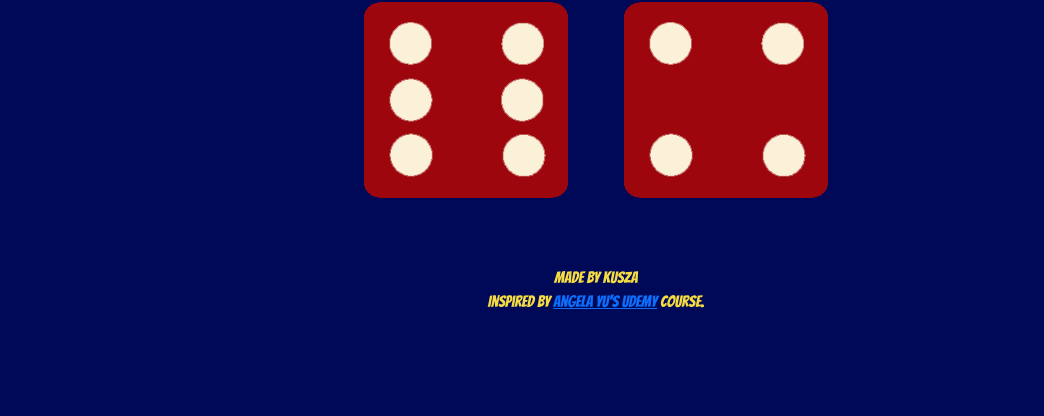
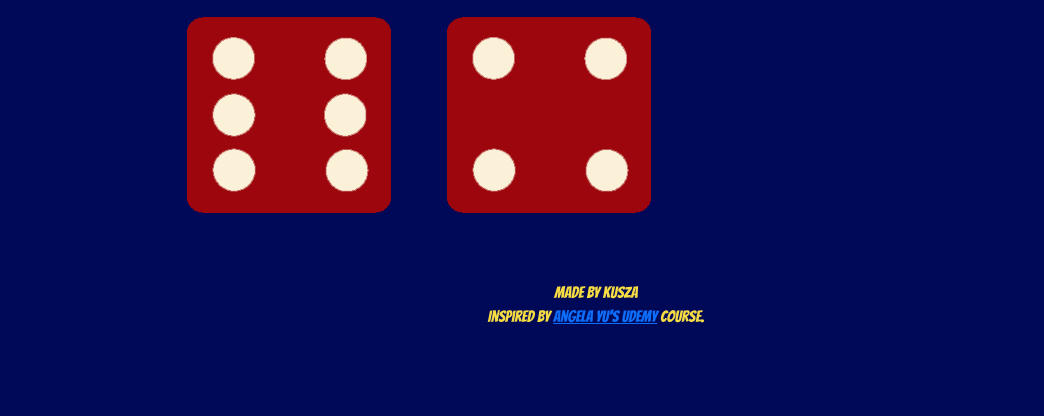
Before and after one commit to Kuszage/diceGame, a plain HTML site: page index.html in a window 1280 px wide. Shown: the part 384-800 px from the top of the page, without its empty margins (44-1088 px from the left). Drawn offline with nearby package versions, Linux system fonts and the light colour scheme; a web font is replaced by a local one.

Commit message:
Update styles.css

```diff
--- a/styles.css
+++ b/styles.css
@@ -1,6 +1,6 @@
 .container {
   width: 70%;
-  margin: auto;
+  margin: 15px;
   text-align: center;
 }
 
```
